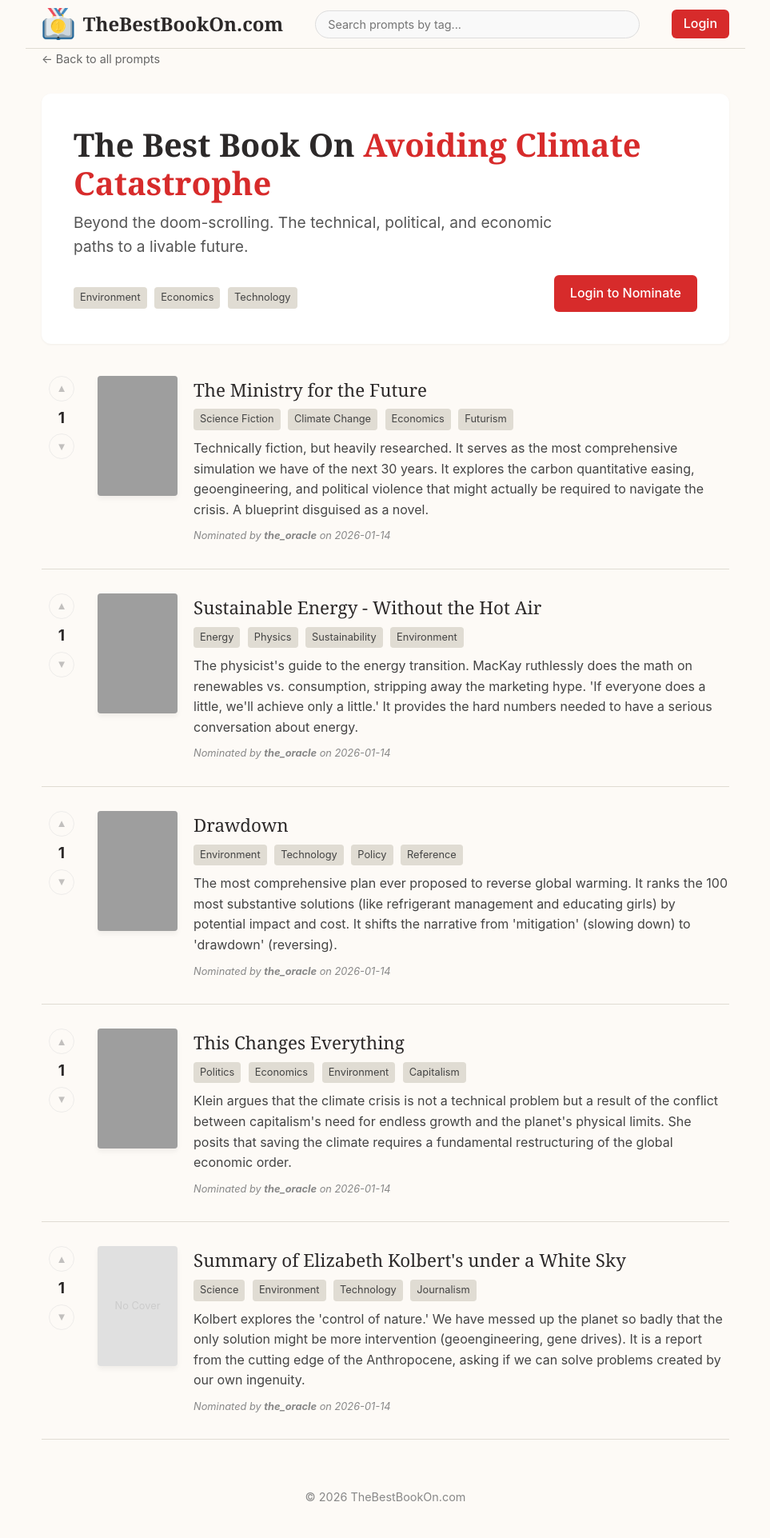
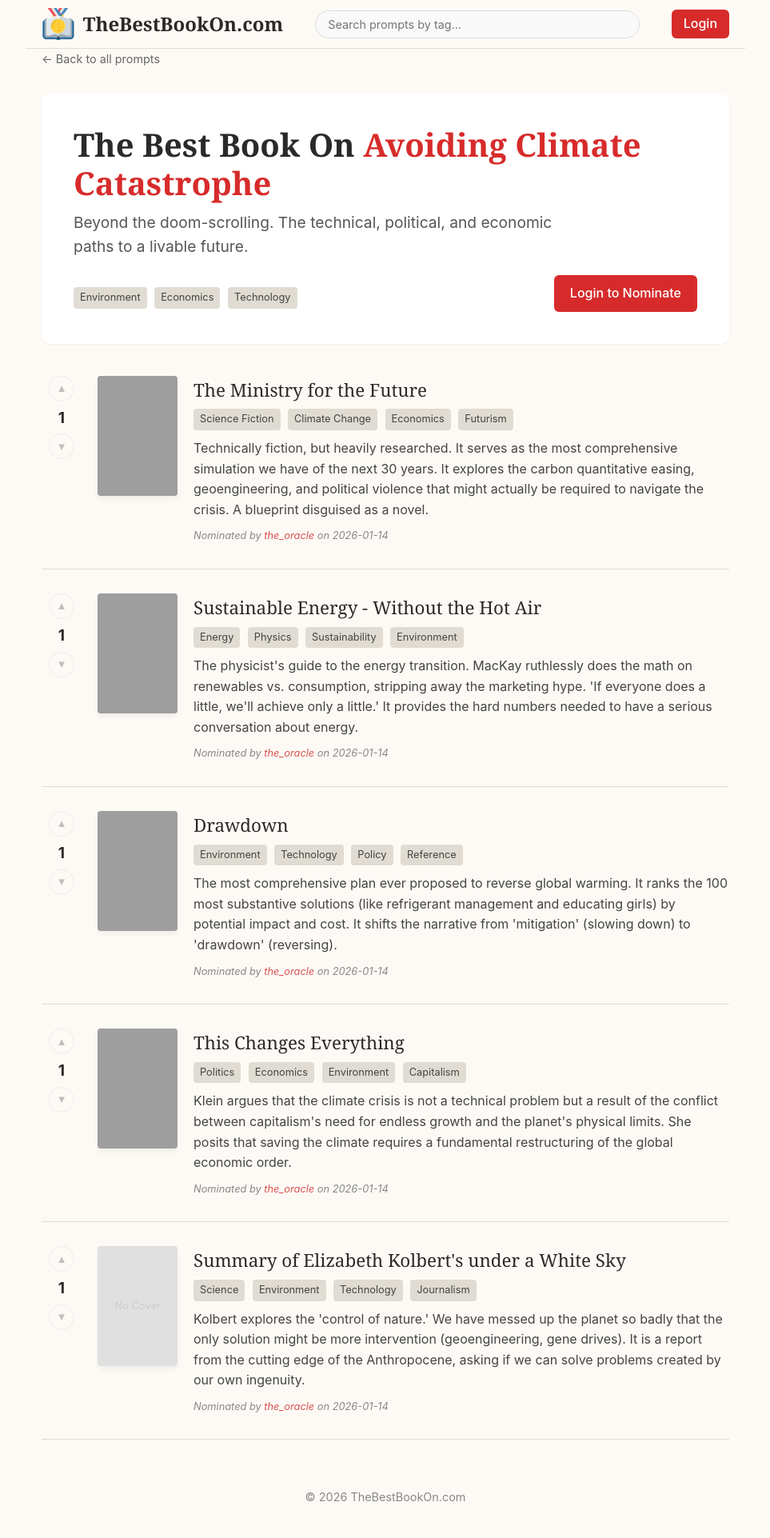
Before and after one commit to shoaib-inamdar/TheBestBookOn.com, a FastAPI app: page /prompts/9 in a window 1280 px wide. Shown: the whole page at 80% size, without its empty margins (158-1121 px from the left). Run offline with FastAPI, Linux system fonts and the light colour scheme; grey boxes are pictures that could not be loaded.

Commit message:
Style: Change submitter username to red link

```diff
--- a/templates/prompt_detail.html
+++ b/templates/prompt_detail.html
@@ -79,8 +79,8 @@
 
             <p style="font-size: 0.8rem; margin-top: 10px; color: #888;">
                 <em>Nominated by <a href="/users/{{ sub.submitter_username }}"
-                        style="color: inherit; text-decoration: none; font-weight: bold;">{{ sub.submitter_username
-                        }}</a> on {{ sub.created_at.strftime('%Y-%m-%d') }}</em>
+                        style="color: #d9534f; text-decoration: none;">{{ sub.submitter_username }}</a> on {{
+                    sub.created_at.strftime('%Y-%m-%d') }}</em>
             </p>
         </div>
     </div>
```
